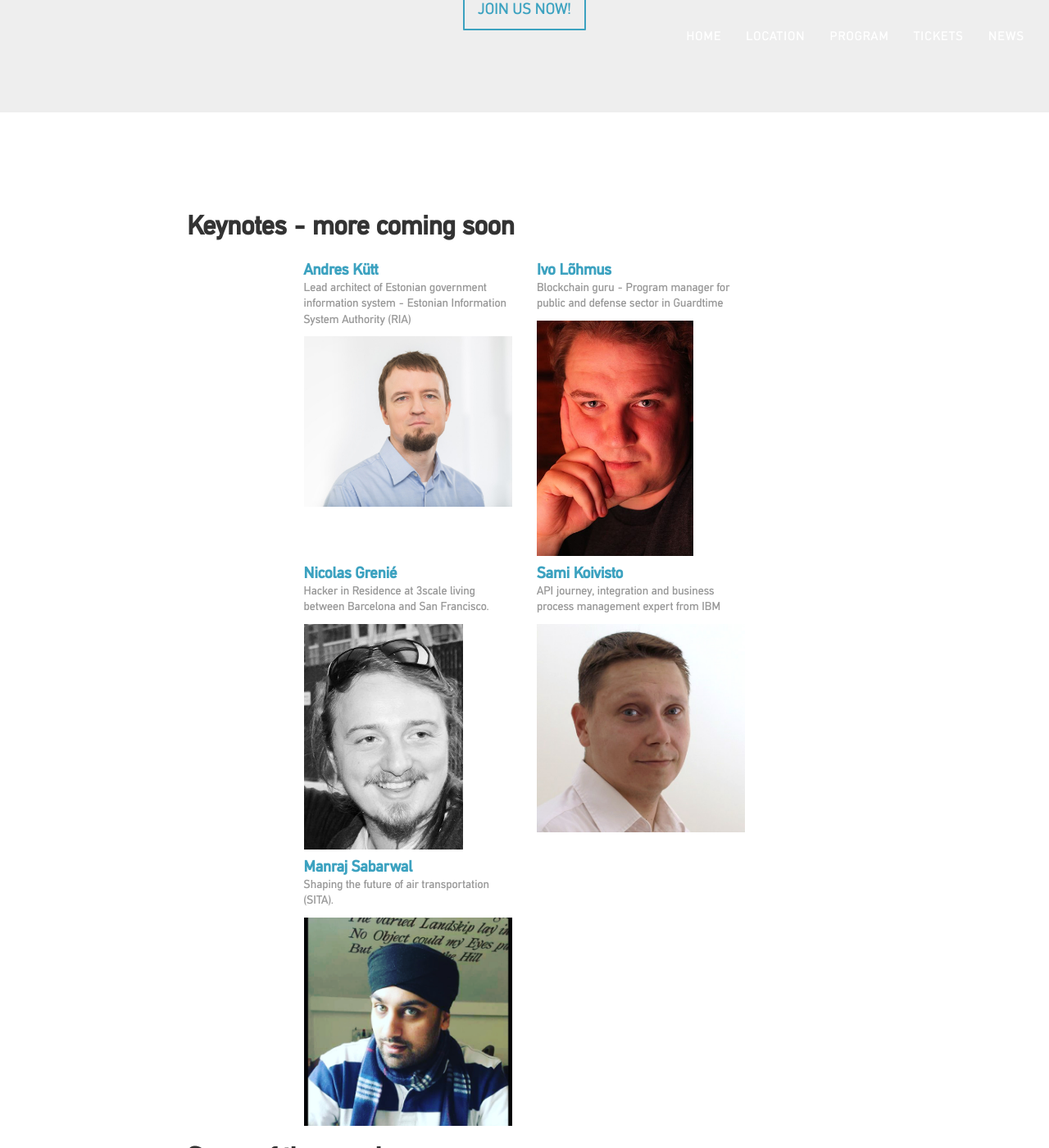
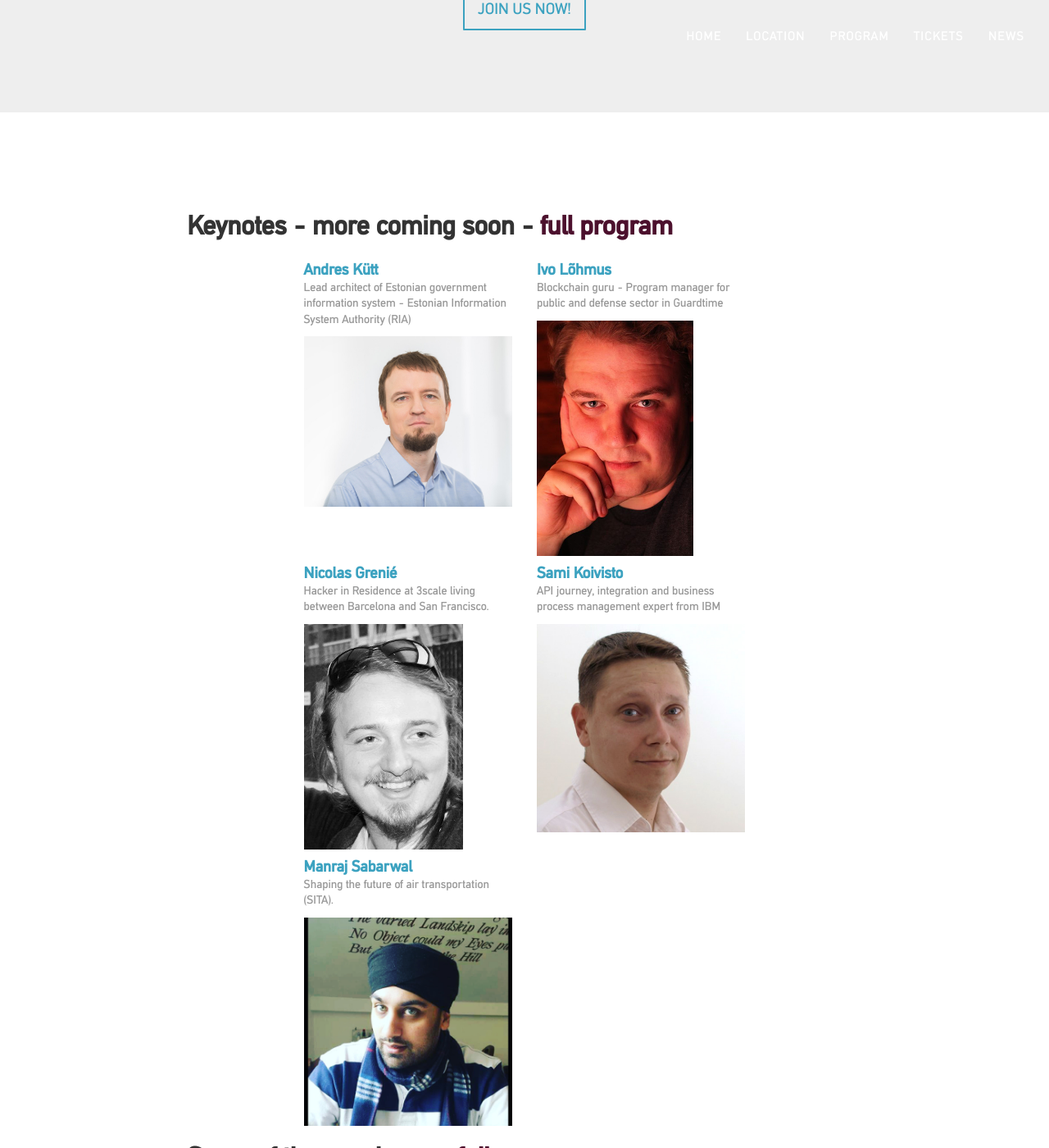
Before and after one commit to apidaysnordic/apidaysnordic.github.io, a Jekyll site: the page built from index.md, in a window 1280 px wide and 1400 px high, scrolled down 3356 px. Shown: the whole window at 82% size. Built offline with Jekyll 4.4.1, drawn with Linux system fonts in a browser that asks for light colours; some web fonts are replaced; comment, search, counter and statistics services are not loaded; some of the changed text lies outside the part shown.

Commit message:
Update default.html

```diff
--- a/_layouts/default.html
+++ b/_layouts/default.html
@@ -196,7 +196,7 @@
         <div class="row">
             <div class="col-md-8 col-md-offset-2">
 
-                <h2>Keynotes - more coming soon</h2>
+                <h2>Keynotes - more coming soon - <a href="https://apidaysnordic.github.io/programme/">full program</a></h2>
 
                 <div class="row">
 
@@ -286,7 +286,7 @@
 
 
 
-                <h2>Some of the speakers...</h2>
+                <h2>Some of the speakers...- <a href="https://apidaysnordic.github.io/programme/">full program</a></h2>
 
                 <div class="row">
 
```
